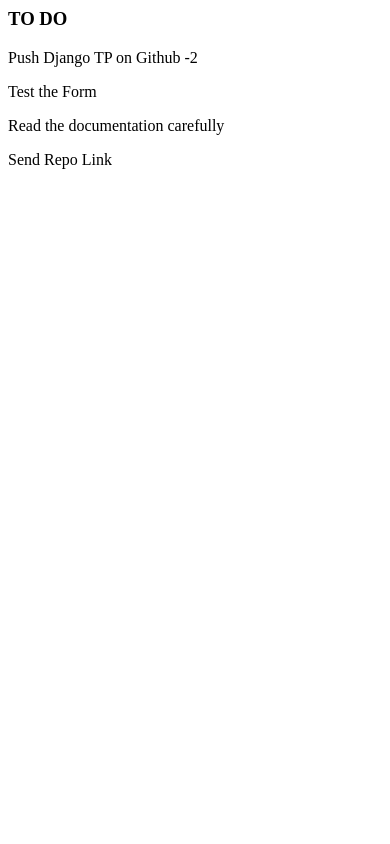
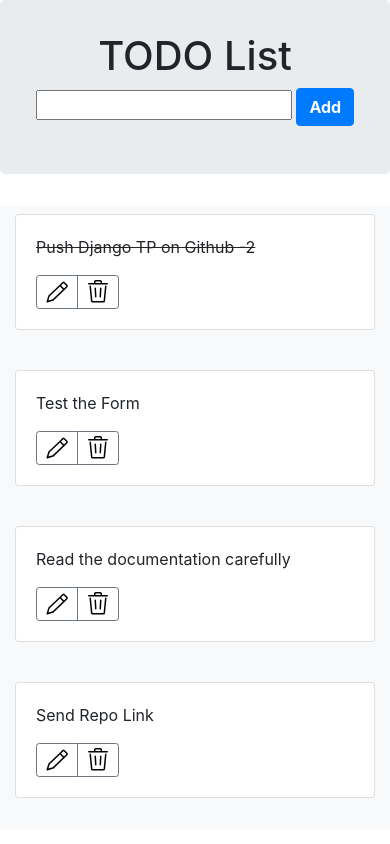
Before and after one commit to PasquierCorentin/M1_TP_Django, a Django app: page / in a window 390 px wide. Run offline with Django 3.2, Linux system fonts and the light colour scheme; data comes from the database, SQL or seed files in the repository; some libraries are stand-ins or nearby versions.

Commit message:
Add files via upload

```diff
--- /dev/null
+++ b/todo/templates/todo/base.html
@@ -0,0 +1,22 @@
+{% load static %}
+<html>
+    <head>
+        <title>Django TODO LIST</title>
+        <link rel="stylesheet" href="https://maxcdn.bootstrapcdn.com/bootstrap/4.0.0/css/bootstrap.min.css">
+        <link href='//fonts.googleapis.com/css?family=Lobster&subset=latin,latin-ext' rel='stylesheet' type='text/css'>
+        <link href='https://cdnjs.cloudflare.com/ajax/libs/font-awesome/4.0.3/css/font-awesome.css'>
+        <link rel="stylesheet" href="{% static 'css/style.css' %}">
+    </head>
+    <body>
+        <main role="main">
+
+
+            {% block content %}
+            {% endblock %}
+
+
+          </main>
+
+    </body>
+<script src="https://stackpath.bootstrapcdn.com/bootstrap/4.0.0/js/bootstrap.bundle.min.js"></script>
+<script src='https://cdnjs.cloudflare.com/ajax/libs/jquery/3.2.1/jquery.min.js'></script>
--- a/todo/templates/todo/list.html
+++ b/todo/templates/todo/list.html
@@ -1,7 +1,51 @@
-<h3>TO DO</h3>
+{% extends 'todo/base.html' %}
+
+
+{% block content %}
+
+
+<section class="jumbotron text-center">
+    <div class="container">
+      <h1>TODO List</h1>
+      <form method="POST" action="/" role='form'>
+        {% csrf_token %}
+        {{form.title}}
+        <input class="add btn btn-primary font-weight-bold todo-list-add-btn" type="submit" name="Create Todo"
+            value="Add">
+    </form>
+</section>
+
 
 {% for todo in todos %}
-    <div>
-        <p>{{todo}}</p>
+<div class="album py-2 bg-light">
+    <div class="container">
+
+      <div class="row">
+
+<div class="col-md-6 mx-auto">
+    <div class="card mb-4 mx-auto shadow-sm">
+      <div class="card-body">
+        {% if todo.complete == True %}
+        <p class="card-text"><del>{{todo}}</del></p>
+        {% else %}
+        <p class="card-text">{{todo}}</p>
+        {% endif %}
+
+        <div class="d-flex justify-content-between align-items-center">
+          <div class="btn-group">
+            <button type="button" class="btn btn-sm btn-outline-secondary"><a href="{% url 'update_todo' todo.id %}"><svg xmlns="http://www.w3.org/2000/svg" viewBox="0 0 24 24" width="24" height="24"><path fill-rule="evenodd" d="M17.263 2.177a1.75 1.75 0 012.474 0l2.586 2.586a1.75 1.75 0 010 2.474L19.53 10.03l-.012.013L8.69 20.378a1.75 1.75 0 01-.699.409l-5.523 1.68a.75.75 0 01-.935-.935l1.673-5.5a1.75 1.75 0 01.466-.756L14.476 4.963l2.787-2.786zm-2.275 4.371l-10.28 9.813a.25.25 0 00-.067.108l-1.264 4.154 4.177-1.271a.25.25 0 00.1-.059l10.273-9.806-2.94-2.939zM19 8.44l2.263-2.262a.25.25 0 000-.354l-2.586-2.586a.25.25 0 00-.354 0L16.061 5.5 19 8.44z">
+                View</path></svg></a></button>
+            <button type="button" class="btn btn-sm btn-outline-secondary"><a href="{% url 'delete' todo.id %}"><svg xmlns="http://www.w3.org/2000/svg" viewBox="0 0 24 24" width="24" height="24"><path fill-rule="evenodd" d="M16 1.75V3h5.25a.75.75 0 010 1.5H2.75a.75.75 0 010-1.5H8V1.75C8 .784 8.784 0 9.75 0h4.5C15.216 0 16 .784 16 1.75zm-6.5 0a.25.25 0 01.25-.25h4.5a.25.25 0 01.25.25V3h-5V1.75z"></path><path d="M4.997 6.178a.75.75 0 10-1.493.144L4.916 20.92a1.75 1.75 0 001.742 1.58h10.684a1.75 1.75 0 001.742-1.581l1.413-14.597a.75.75 0 00-1.494-.144l-1.412 14.596a.25.25 0 01-.249.226H6.658a.25.25 0 01-.249-.226L4.997 6.178z"></path><path d="M9.206 7.501a.75.75 0 01.793.705l.5 8.5A.75.75 0 119 16.794l-.5-8.5a.75.75 0 01.705-.793zm6.293.793A.75.75 0 1014 8.206l-.5 8.5a.75.75 0 001.498.088l.5-8.5z">Edit</path></svg></a></button>
+          </div>
+        </div>
+      </div>
     </div>
-{% endfor %}
+  </div>
+
+</div>
+</div>
+</div>
+
+  {% endfor %}
+
+{% endblock %}
```
Also changed, not shown: todo/templates/todo/delete.html (added, +38 -0 lines), todo/templates/todo/update_todo.html (added, +18 -0 lines).
